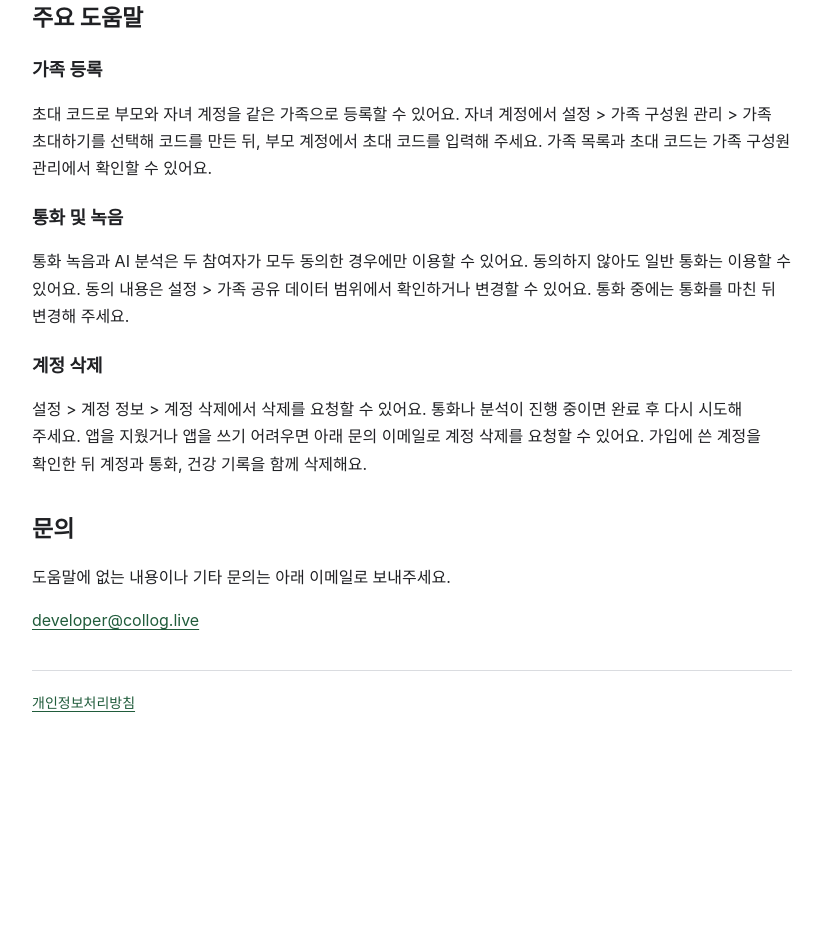
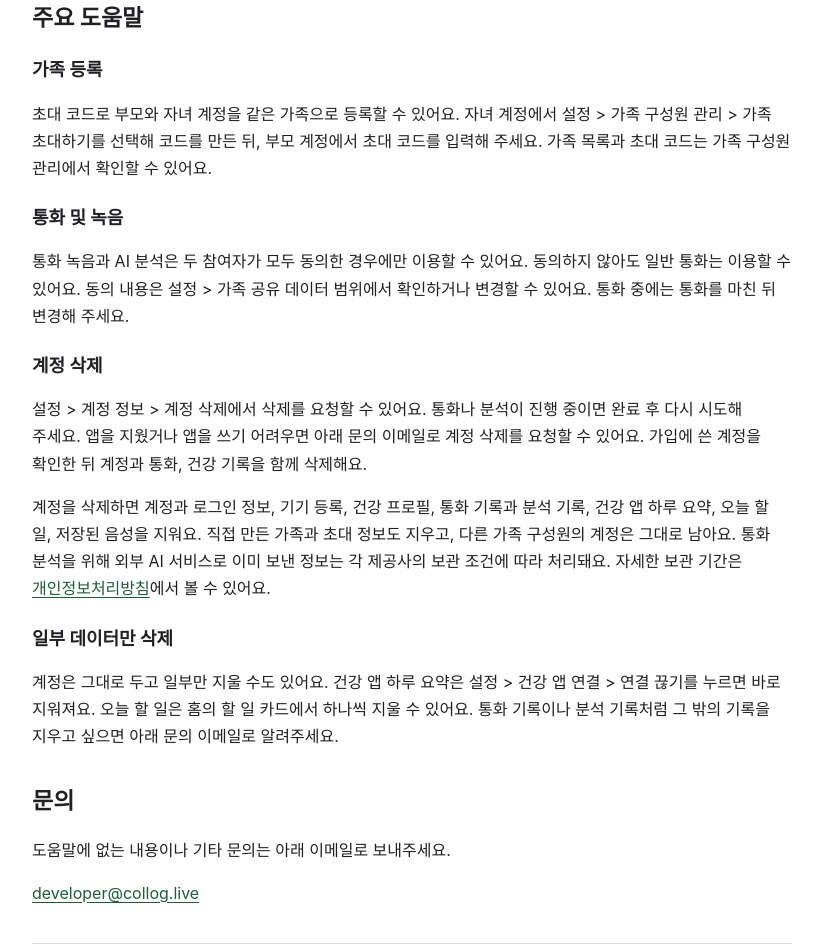
Before and after one commit to Collog-App/Collog-Support, a plain HTML site: page index.html in a window 1280 px wide. Shown: the part 247-1197 px from the top of the page, without its empty margins (228-1048 px from the left). Before the commit the page ends 1002 px from the top, so only its background shows below. Drawn offline with Linux system fonts and the light colour scheme.

Commit message:
docs(support): list what account deletion removes and how to delete only some data

```diff
--- a/index.html
+++ b/index.html
@@ -87,6 +87,21 @@
                     앱을 지웠거나 앱을 쓰기 어려우면 아래 문의 이메일로 계정 삭제를 요청할 수 있어요.
                     가입에 쓴 계정을 확인한 뒤 계정과 통화, 건강 기록을 함께 삭제해요.
                 </p>
+                <p>
+                    계정을 삭제하면 계정과 로그인 정보, 기기 등록, 건강 프로필, 통화 기록과 분석 기록,
+                    건강 앱 하루 요약, 오늘 할 일, 저장된 음성을 지워요. 직접 만든 가족과 초대 정보도 지우고,
+                    다른 가족 구성원의 계정은 그대로 남아요.
+                    통화 분석을 위해 외부 AI 서비스로 이미 보낸 정보는 각 제공사의 보관 조건에 따라 처리돼요.
+                    자세한 보관 기간은 <a href="https://privacy.collog.live/">개인정보처리방침</a>에서 볼 수 있어요.
+                </p>
+
+                <h3>일부 데이터만 삭제</h3>
+                <p>
+                    계정은 그대로 두고 일부만 지울 수도 있어요.
+                    건강 앱 하루 요약은 설정 &gt; 건강 앱 연결 &gt; 연결 끊기를 누르면 바로 지워져요.
+                    오늘 할 일은 홈의 할 일 카드에서 하나씩 지울 수 있어요.
+                    통화 기록이나 분석 기록처럼 그 밖의 기록을 지우고 싶으면 아래 문의 이메일로 알려주세요.
+                </p>
             </section>
 
             <section aria-labelledby="contact-title">
```
